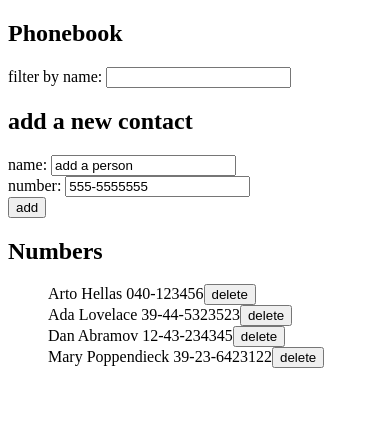
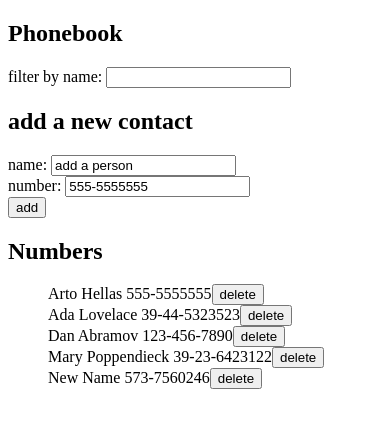
Before and after one commit to benattali/fs-course, a React (Create React App) app in the folder phonebook/: page / in a window 390 px wide. Shown: the top 428 px of the page. Built offline with nearby package versions, Linux system fonts and the light colour scheme; data requests are answered from the project's data file.

Commit message:
phonebook part 10

```diff
--- a/phonebook/db.json
+++ b/phonebook/db.json
@@ -2,7 +2,7 @@
   "persons": [
     {
       "name": "Arto Hellas",
-      "number": "040-123456",
+      "number": "555-5555555",
       "id": 1
     },
     {
@@ -12,13 +12,18 @@
     },
     {
       "name": "Dan Abramov",
-      "number": "12-43-234345",
+      "number": "123-456-7890",
       "id": 3
     },
     {
       "name": "Mary Poppendieck",
       "number": "39-23-6423122",
       "id": 4
+    },
+    {
+      "name": "New Name",
+      "id": 5,
+      "number": "573-7560246"
     }
   ]
 }
--- a/phonebook/src/App.js
+++ b/phonebook/src/App.js
@@ -28,7 +28,15 @@ const App = () => {
     }
     const names = persons.map(person => person.name)
     if (names.includes(personObject.name)) {
-        window.alert(`${personObject.name} is already in the phonebook`);
+        if(window.confirm(`${personObject.name} already has a number. Do you want to replace it?`)) {
+            const personToUpdate = persons.find(p => p.name === personObject.name)
+            const changedNum = { ...personToUpdate, number: personObject.number }
+
+            personService
+            .update(personToUpdate.id, changedNum)
+            .then(response =>
+              setPersons(persons.map(person => person.id !== personObject.id ? person : response)))
+        }
     } else {
       personService.create(personObject)
         .then(response => {
--- a/phonebook/src/services/persons.js
+++ b/phonebook/src/services/persons.js
@@ -13,6 +13,10 @@ const delPerson = (id) => {
     return axios.delete(`${baseUrl}/${id}`)
 }
 
-const personService = {getAll, create, delPerson}
+const update = (id, newObject) => {
+    return axios.put(`${baseUrl}/${id}`, newObject).then(response => response.data)
+}
+
+const personService = {getAll, create, delPerson, update}
 
 export default personService
```
Also changed, not shown: 1 other file (tests, documents, lock files or other folders).
